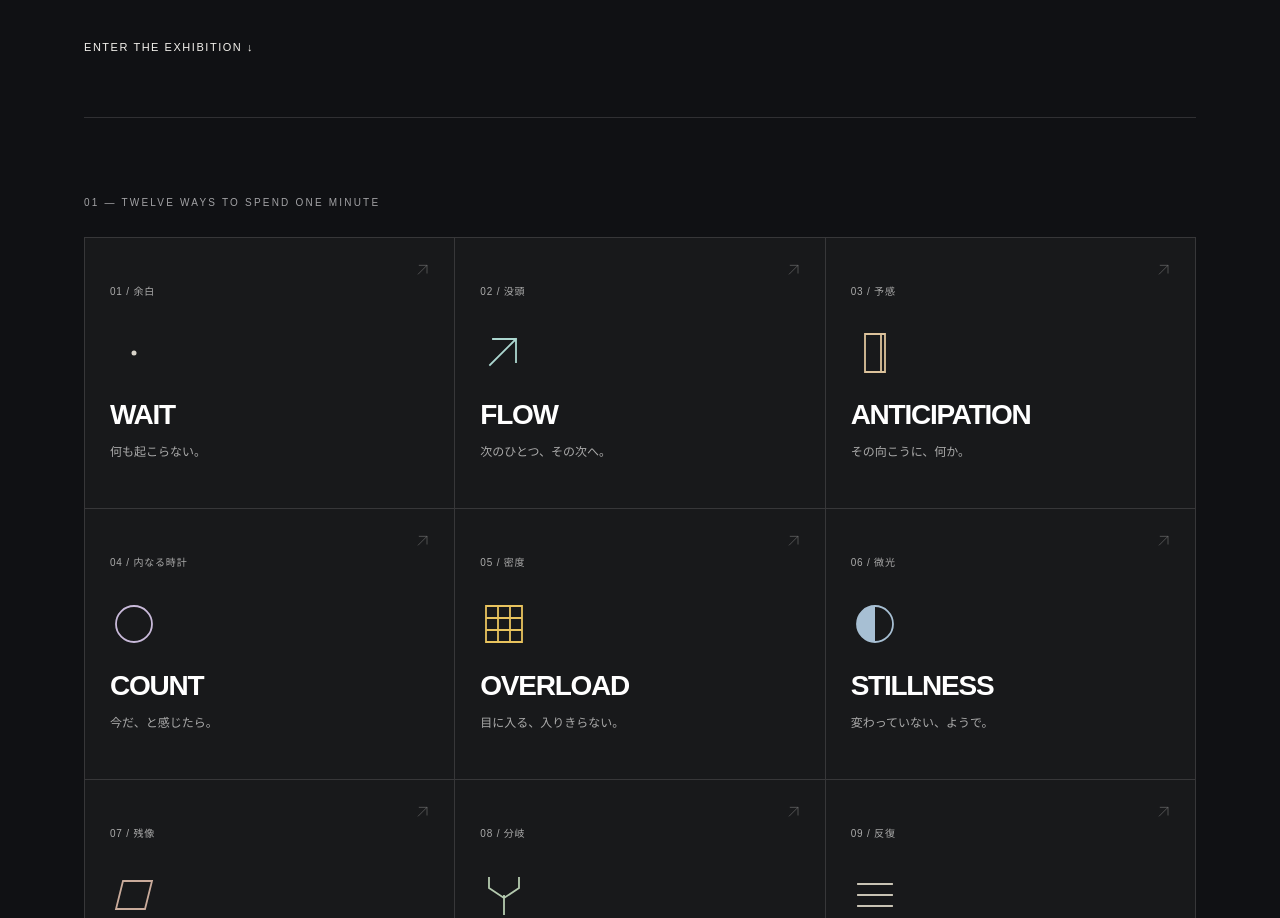
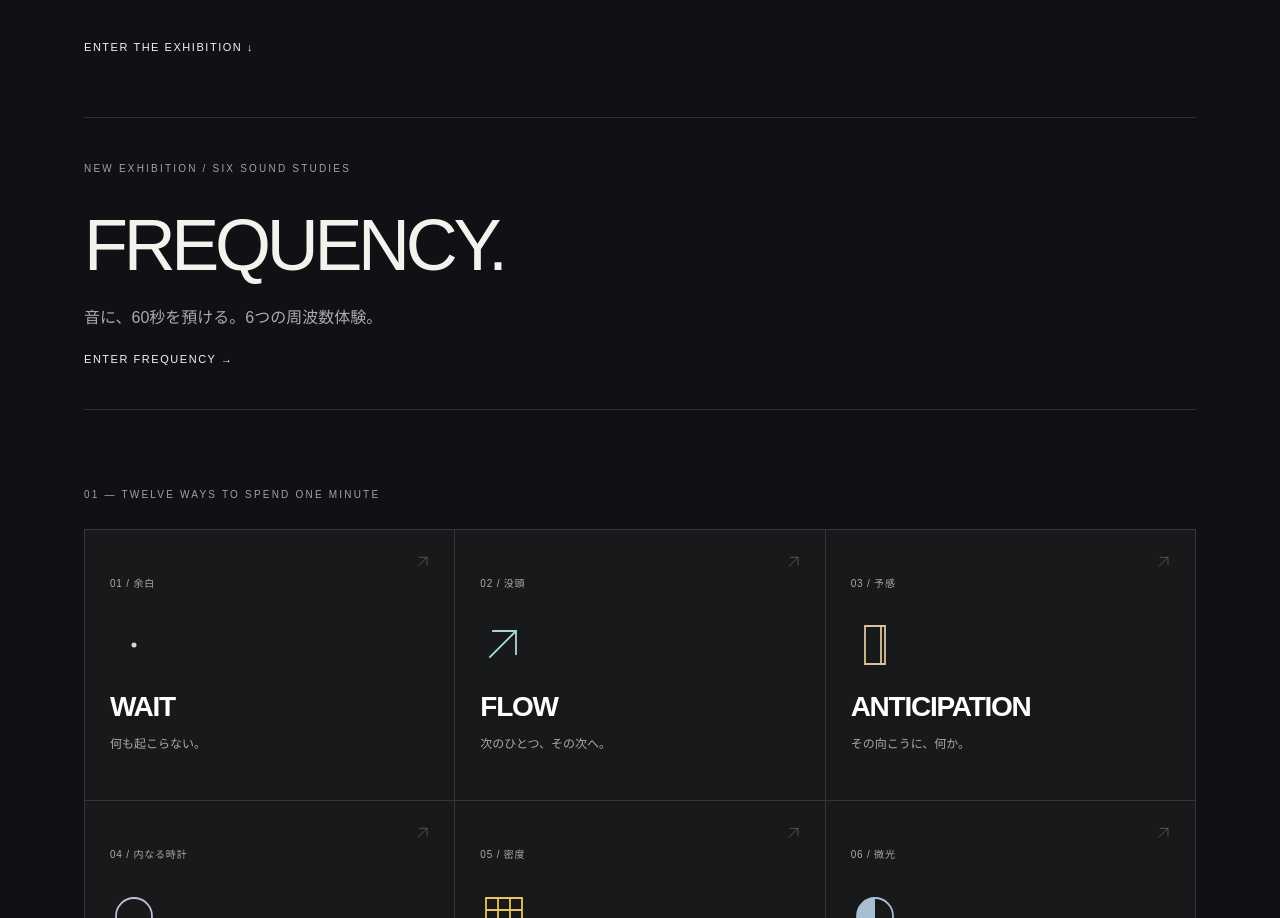
Before and after one commit to djnaoyaman/1minutes, a website: page index.html in a window 1280 px wide. Shown: the part 839-1757 px from the top of the page. Drawn offline with Linux system fonts and the light colour scheme.

Commit message:
Link new FREQUENCY exhibition from home

```diff
--- a/index.html
+++ b/index.html
@@ -30,7 +30,7 @@
 <link rel="stylesheet" href="./style.css"></head><body><a class="skip" href="#experiments">実験を選ぶ</a><div id="announcer" class="sr-only" role="status" aria-live="polite"></div>
 <header><a class="brand" href="./" aria-label="1minutes ホーム"><img src="./assets/brand-reverse.svg" width="384" height="230" alt="1minute" fetchpriority="high"></a><span>THE MUSEUM OF SUBJECTIVE TIME</span><button id="mute" aria-pressed="false">音：オフ</button></header>
 <main><section class="hero"><div class="eyebrow">ONE MINUTE FOREVER / TWELVE STUDIES</div><h1 aria-label="60秒は、長いか。"><span class="hero-line"><span class="hero-number">60</span><span class="hero-muted">秒は、</span></span><span class="hero-line">長い<span class="hero-muted">か。</span></span></h1><p class="lead">時計は平等だ。体感は、そうでもない。</p><p>60秒は、いつも同じ長さとは限らない。<br>十二の部屋で、あなたの時間を採集する。</p><a class="entrance" href="#experiments">ENTER THE EXHIBITION ↓</a></section>
-<div class="sectionhead">01 — TWELVE WAYS TO SPEND ONE MINUTE</div><div class="cards" id="experiments"></div>
+<section style="padding:42px 0;border-bottom:1px solid #303033"><div class="eyebrow">NEW EXHIBITION / SIX SOUND STUDIES</div><h2 style="font-size:clamp(36px,6vw,72px);font-weight:400;letter-spacing:-.06em;margin:0">FREQUENCY.</h2><p>音に、60秒を預ける。6つの周波数体験。</p><a class="entrance" href="./frequency.html">ENTER FREQUENCY →</a></section><div class="sectionhead">01 — TWELVE WAYS TO SPEND ONE MINUTE</div><div class="cards" id="experiments"></div>
 <noscript><p>この作品にはJavaScriptが必要です。ブラウザで有効にして再読込してください。</p></noscript>
 <section id="panel" class="panel" aria-label="実験エリア"><div class="eyebrow">THE EXPERIMENT IS READY</div><h2>時間を、体験する。</h2><p>上の展示からひとつ選んでください。<br>60秒たったと感じたら、自分で止める。<br>途中の時計も、終了後の秒数質問もありません。</p></section>
 <section class="history" aria-labelledby="history-title"><div class="eyebrow">02 — A CABINET OF YOUR TIME</div><h2 id="history-title">あなたの時間の標本。</h2><p>十二の体験を、ひとつの基準で。</p><p class="fineprint">各実験の「停止までの実時間 − 60秒」の平均。中心が差0、左が60秒より早く止めた記録、右が遅く止めた記録です。点の範囲は±60秒まで。範囲外も数値は省略しません。未体験と差0は区別します。</p><div id="compare-grid" aria-label="12実験の停止時間比較"></div><p class="fineprint">順序、慣れ、音や動きの設定は統制していません。差から原因や性格は判断できません。旧方式の記録は比較に含めません。</p><p id="history-empty">最初の60秒を、ここに。</p><ol id="history-list"></ol><p class="fineprint">このブラウザに最大240件保存、直近24件を表示。別の端末には同期しません。記録はサーバーへ送信しません。</p><button id="clear-history" class="secondary" hidden>記録をすべて削除</button></section>
```
